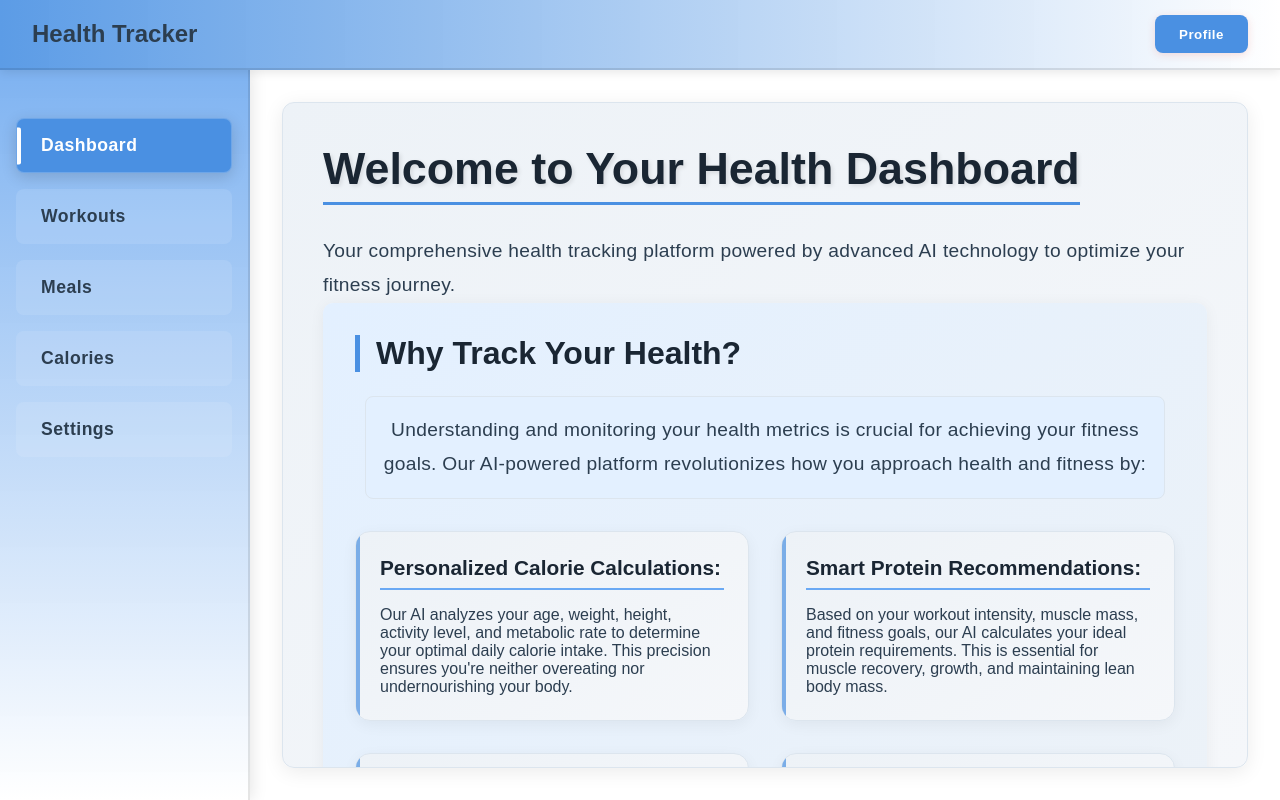
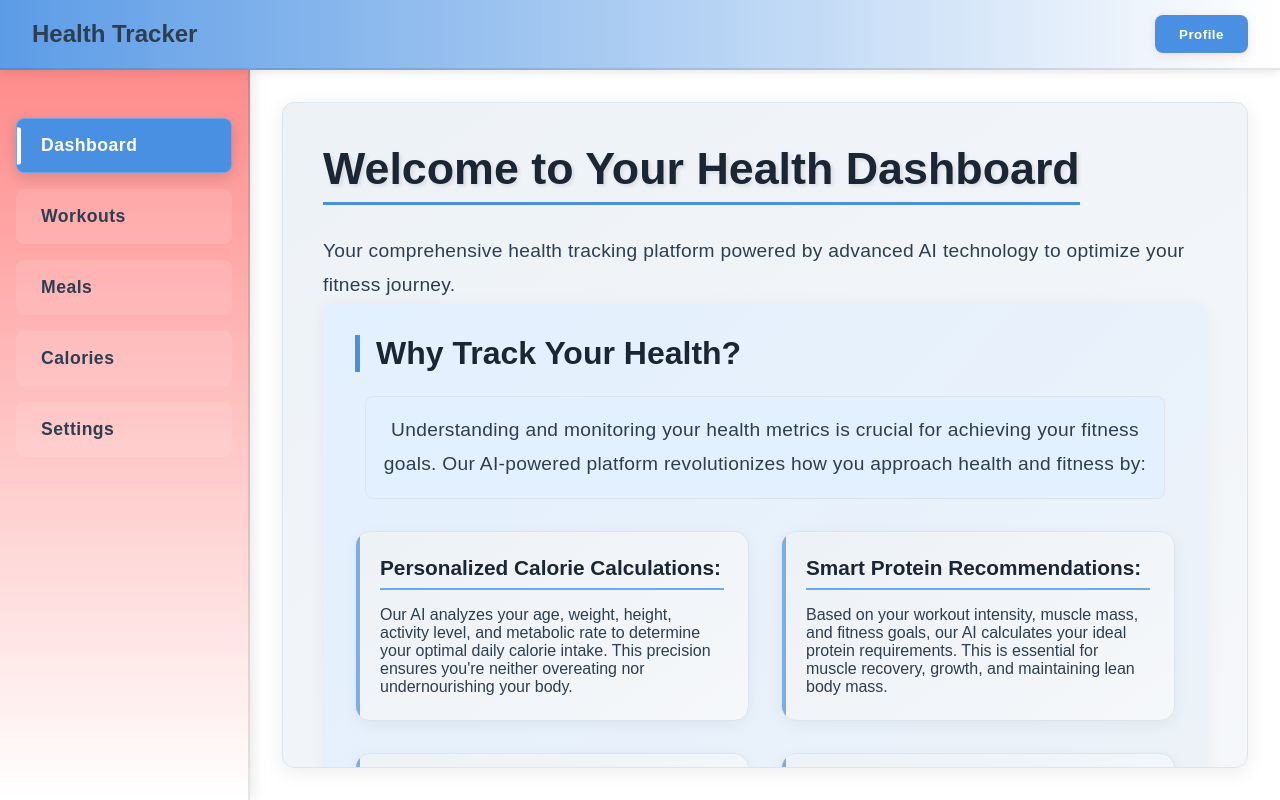
Before and after one commit to EthanCoomber/health_tracker, a React (Create React App) app: page /dashboard in a window 1280 px wide. Built offline with nearby package versions, Linux system fonts and the light colour scheme.

Commit message:
style update

```diff
--- a/src/styles/variables.css
+++ b/src/styles/variables.css
@@ -10,14 +10,14 @@
     --color-primary: #4A90E2; /* Bright Blue */
     --color-primary-light: #6AA9F4; /* Light Blue */
     --color-primary-dark: #2B73C9; /* Dark Blue */
-    --color-primary-lighter: #8ABEF7; /* Very Light Blue */
+    --color-primary-lighter: #FF9F8B; /* Coral Pink */
     --color-primary-darker: #1B5BA8; /* Very Dark Blue */
 
     /* Accents */
     --color-primary-accent: #5C9CE6; /* Medium Blue */
-    --color-secondary-accent: #7FB3F1; /* Sky Blue */
-    --color-tertiary-accent: #9CC7F5; /* Light Sky Blue */
-    --color-quaternary-accent: #B8D9F9; /* Very Light Sky Blue */
+    --color-secondary-accent: #FF8B8B; /* Soft Red/Pink */
+    --color-tertiary-accent: #98D8C1; /* Mint Green */
+    --color-quaternary-accent: #F7C8E0; /* Light Pink */
 
     /* CTA Buttons */
     --color-cta-buttons: #4A90E2; /* Bright Blue */
@@ -27,7 +27,7 @@
 
     /* Highlights */
     --color-highlights: #E3F0FF; /* Very Light Blue */
-    --color-highlights-hover: #C9E2FF; /* Slightly Darker Light Blue */
+    --color-highlights-hover: #FFE4E1; /* Misty Rose */
     --color-highlights-active: #B0D4FF; /* Medium Light Blue */
 
     /* Text */
```
